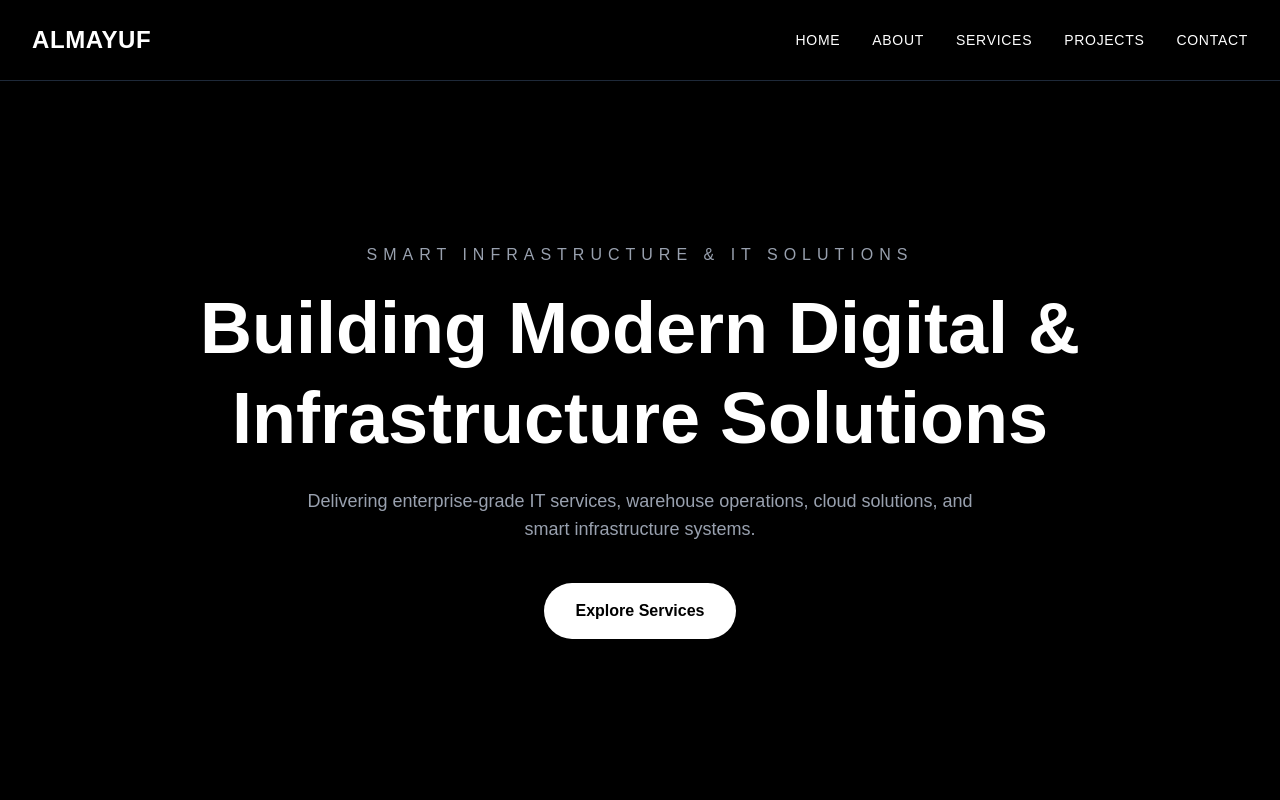
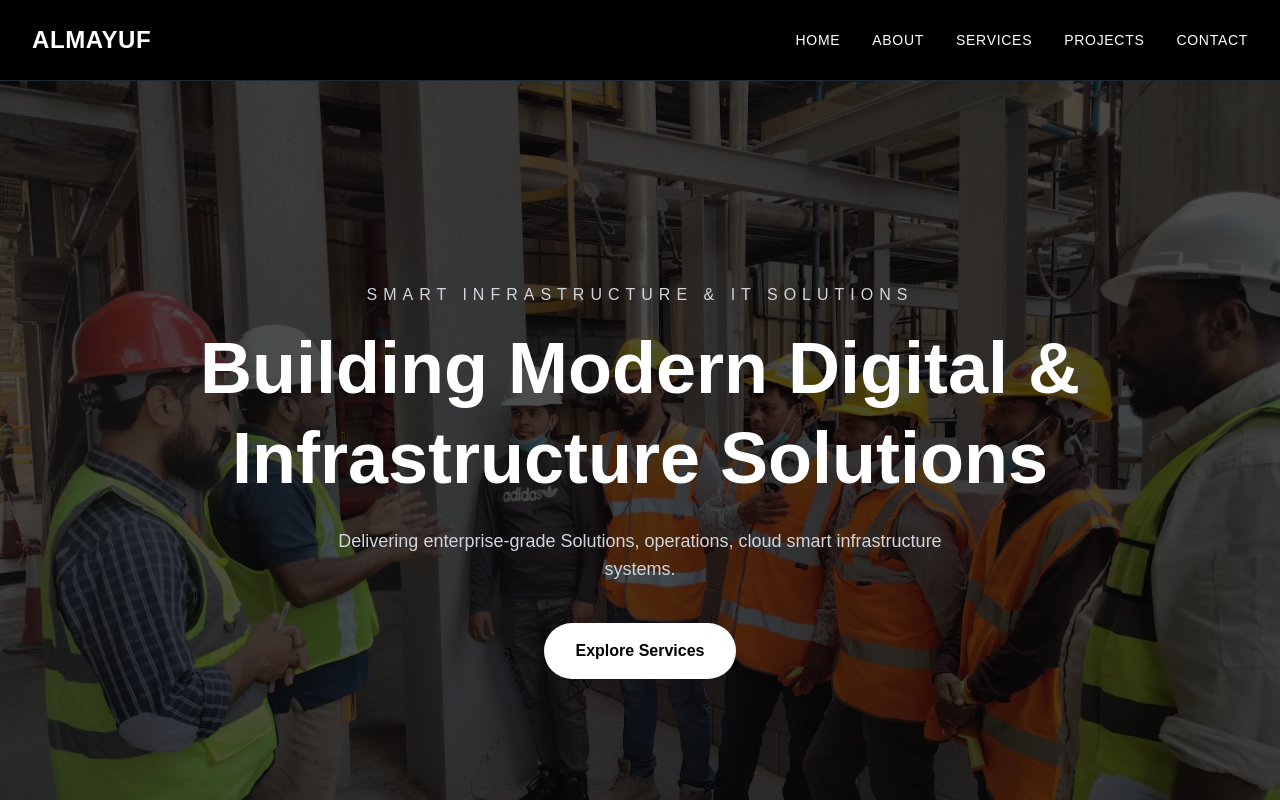
Before and after one commit to AnsariMaqsood/almayuf-website, a Next.js app: page / in a window 1280 px wide. Shown: the top 800 px of the page. Built offline with nearby package versions, Linux system fonts and the light colour scheme.

Commit message:
Added hero background image

```diff
--- a/app/page.tsx
+++ b/app/page.tsx
@@ -18,8 +18,19 @@ export default function Home() {
       </header>
 
       {/* Hero Section */}
-      <section className="h-[90vh] flex flex-col justify-center items-center text-center px-6">
-        <p className="uppercase tracking-[6px] text-gray-400 mb-4">
+      <section
+  className="relative h-[100vh] flex flex-col justify-center items-center text-center px-6 bg-cover bg-center"
+  style={{
+    backgroundImage: "url('/hero.jpeg')",
+  }}
+>
+
+  {/* Dark Overlay */}
+  <div className="absolute inset-0 bg-black/70"></div>
+
+  {/* Content */}
+  <div className="relative z-10">
+    <p className="uppercase tracking-[6px] text-gray-300 mb-4">
       Smart Infrastructure & IT Solutions
     </p>
 
@@ -28,14 +39,15 @@ export default function Home() {
       Infrastructure Solutions
     </h2>
 
-        <p className="mt-6 text-gray-400 max-w-2xl text-lg">
-          Delivering enterprise-grade IT services, warehouse operations,
-          cloud solutions, and smart infrastructure systems.
+    <p className="mt-6 text-gray-300 max-w-2xl text-lg mx-auto">
+      Delivering enterprise-grade Solutions, operations,
+      cloud smart infrastructure systems.
     </p>
 
     <button className="mt-10 px-8 py-4 bg-white text-black font-semibold rounded-full hover:bg-gray-300 transition">
       Explore Services
     </button>
+  </div>
 </section>
 
       {/* Services */}
```
Also changed, not shown: public/hero.jpeg (added). Lines whose indentation alone changed are shown as unchanged.
